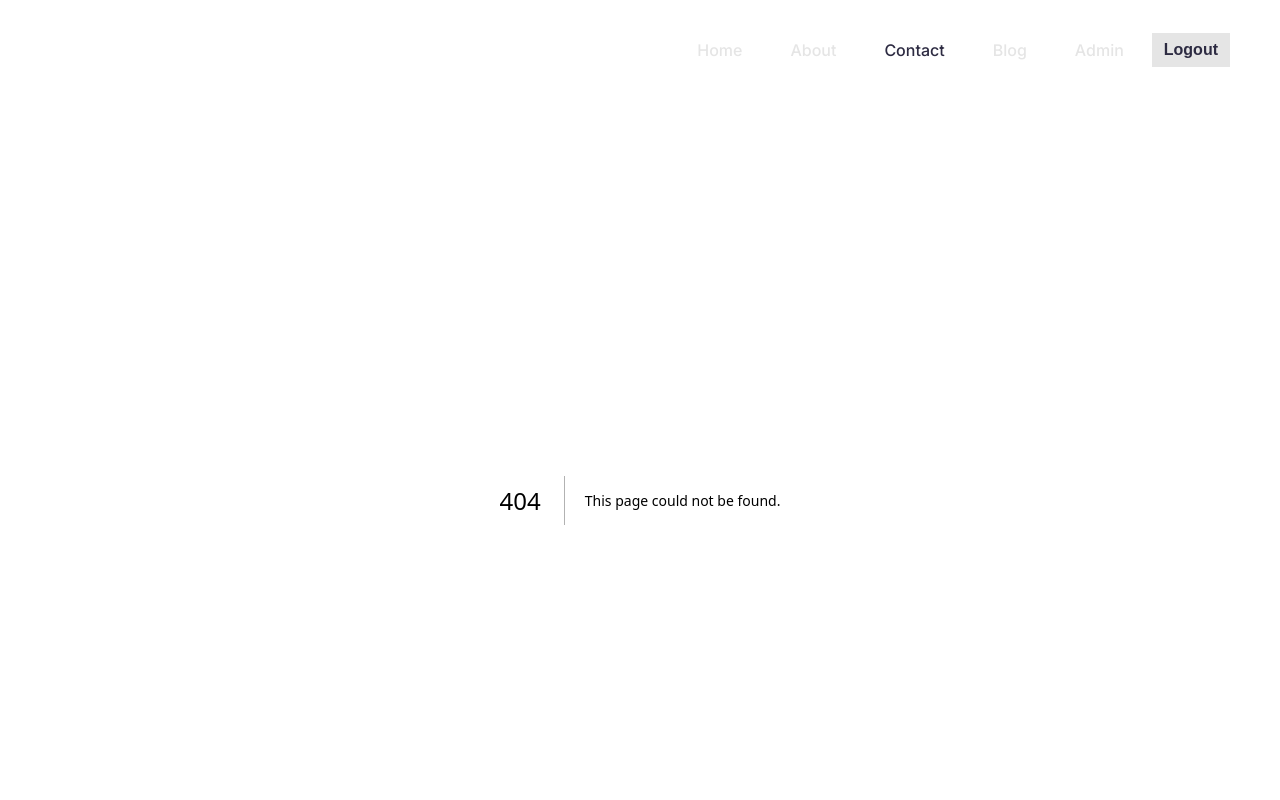
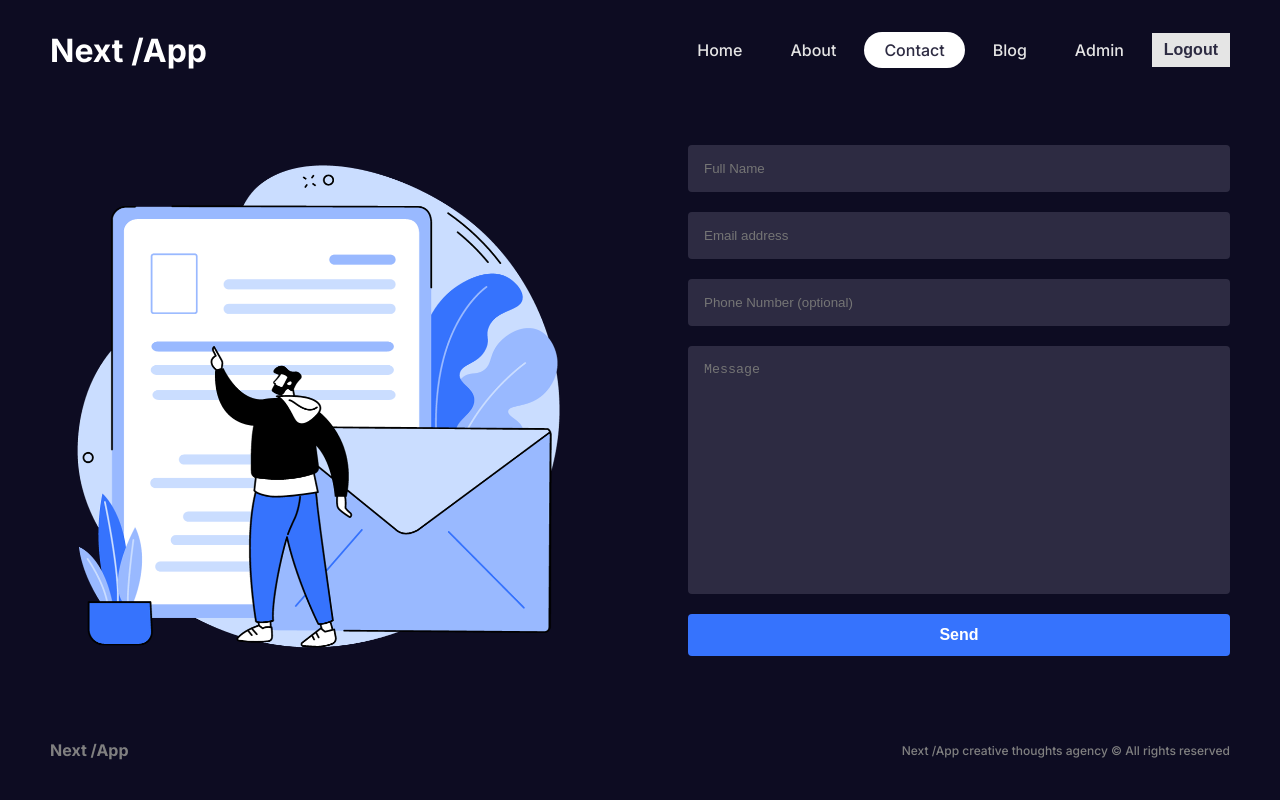
Before and after one commit to lucasNBS/next-app, a Next.js app: page /contact in a window 1280 px wide. Before the commit this address had no page. Shown: the top 800 px of the page. Built offline with nearby package versions, Linux system fonts and the light colour scheme.

Commit message:
feat: Contact page

```diff
--- /dev/null
+++ b/src/app/contact/page.tsx
@@ -0,0 +1,19 @@
+import Image from "next/image";
+import style from "src/styles/contact.module.css";
+
+export default function Contact() {
+  return (
+    <main className={style["contact-container"]}>
+      <div className={style["contact-image-container"]}>
+        <Image src="/contact.png" alt="A persona filling a form" fill loading="eager" />
+      </div>
+      <form className={style["contact-form-container"]}>
+        <input className={style["form-input"]} type="text" placeholder="Full Name" />
+        <input className={style["form-input"]} type="email" placeholder="Email address" />
+        <input className={style["form-input"]} type="tel" placeholder="Phone Number (optional)" />
+        <textarea className={style["form-textarea"]} placeholder="Message"></textarea>
+        <button className={style["form-button"]}>Send</button>
+      </form>
+    </main>
+  )
+}
--- /dev/null
+++ b/src/styles/contact.module.css
@@ -0,0 +1,45 @@
+.contact-container {
+  display: flex;
+  justify-content: space-between;
+  gap: 6rem;
+}
+
+.contact-image-container {
+  position: relative;
+  height: 511px;
+  flex: 1;
+}
+
+.contact-image-container > img {
+  object-fit: contain;
+}
+
+.contact-form-container {
+  display: flex;
+  flex-direction: column;
+  flex: 1;
+  gap: 1.25rem;
+}
+
+.form-input, .form-textarea {
+  background-color: var(--bg-soft);
+  width: 100%;
+  padding: 1rem;
+  border-radius: 4px;
+  color: var(--text-soft);
+}
+
+.form-textarea {
+  resize: none;
+  height: -webkit-fill-available;
+}
+
+.form-button {
+  cursor: pointer;
+  background-color: var(--btn);
+  padding: 0.75rem;
+  border-radius: 4px;
+  color: var(--text);
+  font-size: 1rem;
+  font-weight: 700;
+}
```
